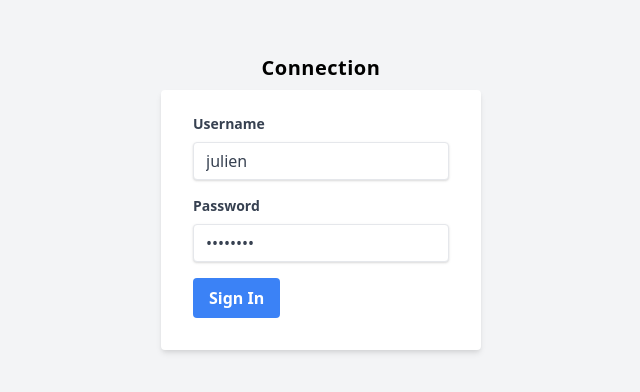
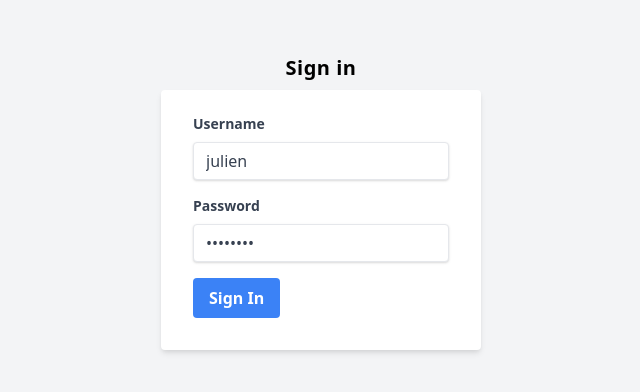
Before and after one commit to juliencrn/chat, a React (Create React App) app in the folder frontend/: page /login in a window 1280 px wide. Shown: the part 190-582 px from the top of the page, without its empty margins (319-959 px from the left). Built offline with nearby package versions, Linux system fonts and the light colour scheme.

Commit message:
[frontend] Split Login scrren into components

```diff
--- /dev/null
+++ b/frontend/src/components/LoginForm.tsx
@@ -0,0 +1,77 @@
+import React from 'react';
+import * as yup from "yup"
+import { yupResolver } from "@hookform/resolvers/yup"
+import { useForm } from "react-hook-form"
+import { useDispatch} from 'react-redux'
+import TextInput from '../components/TextInput';
+import { useLoginMutation } from '../state/authApi';
+import {  logout, setCompleteUser } from '../state/authSlice';
+
+
+export interface LoginFormValue {
+  username: string
+  password: string
+}
+
+const initialValues: LoginFormValue = {
+  username: 'julien',
+  password: 'password',
+}
+
+const validationSchema = yup.object().shape({
+  username: yup.string().required(),
+  password: yup.string().min(8).required(),
+})
+
+function LoginForm() {
+  const dispatch = useDispatch()
+  const [login, loginState] = useLoginMutation()
+  const { register, ...form } = useForm<LoginFormValue>({
+    resolver: yupResolver(validationSchema),
+    defaultValues: initialValues
+  })
+
+  const submit = form.handleSubmit(async (values: LoginFormValue) => {
+    try {
+      const res = await login(values).unwrap()
+      dispatch(setCompleteUser(res))
+    } catch (error) {
+      dispatch(logout())
+    }
+  })
+
+  const { errors } = form.formState
+
+  return (
+          <form noValidate onSubmit={submit}>
+            {loginState.error && (
+              <p className="text-red-500 text-xs italic mb-4">
+                Could not connect, please try again.
+              </p>
+            )}
+
+            <TextInput
+              {...register("username")}
+              label="Username"
+              errors={errors.username}
+              inputProps={{ placeholder: "Username" }}
+            />
+            <TextInput
+              {...register("password")}
+              label="Password"
+              errors={errors.username}
+              inputProps={{
+                placeholder: "******************",
+                autoComplete: "current-password",
+                type: "password"
+              }}
+            />
+
+            <button disabled={loginState.isLoading} className="bg-blue-500 hover:bg-blue-700 text-white font-bold py-2 px-4 rounded focus:outline-none focus:shadow-outline" type="submit">
+              Sign In
+            </button>
+          </form>
+  );
+}
+
+export default LoginForm;
--- /dev/null
+++ b/frontend/src/components/PublicLayout.tsx
@@ -0,0 +1,23 @@
+import React from 'react'
+
+interface LayoutProps {
+    children: React.ReactChild
+    title: string
+}
+
+function PublicLayout({ children, title }: LayoutProps) {
+    return (
+        <div className="flex flex-1 flex-col">
+            <div className="w-full max-w-xs m-auto">
+                <h2 className="font-bold text-xl tracking-wide mb-2 text-center">
+                    {title}
+                </h2>
+                <div className="bg-white shadow-md rounded px-8 pt-6 pb-8 mb-4">
+                    {children}
+                </div>
+            </div>
+        </div>
+    )
+}
+
+export default PublicLayout
--- a/frontend/src/screens/Login.tsx
+++ b/frontend/src/screens/Login.tsx
@@ -1,81 +1,13 @@
 import React from 'react';
-import * as yup from "yup"
-import { yupResolver } from "@hookform/resolvers/yup"
-import { useForm } from "react-hook-form"
-import { useDispatch} from 'react-redux'
-import TextInput from '../components/TextInput';
-import { useLoginMutation } from '../state/authApi';
-import {  logout, setCompleteUser } from '../state/authSlice';
 
-
-export interface LoginFormValue {
-  username: string
-  password: string
-}
-
-const initialValues: LoginFormValue = {
-  username: 'julien',
-  password: 'password',
-}
-
-const validationSchema = yup.object().shape({
-  username: yup.string().required(),
-  password: yup.string().min(8).required(),
-})
+import LoginForm from '../components/LoginForm';
+import PublicLayout from '../components/PublicLayout';
 
 function Login() {
-  const dispatch = useDispatch()
-  const [login, loginState] = useLoginMutation()
-  const { register, ...form } = useForm<LoginFormValue>({
-    resolver: yupResolver(validationSchema),
-    defaultValues: initialValues
-  })
-
-  const submit = form.handleSubmit(async (values: LoginFormValue) => {
-    try {
-      const res = await login(values).unwrap()
-      dispatch(setCompleteUser(res))
-    } catch (error) {
-      dispatch(logout())
-    }
-  })
-
-  const { errors } = form.formState
-
   return (
-      <div className="flex flex-1 flex-col">
-        <div className="w-full max-w-xs m-auto">
-          <h2 className="font-bold text-xl tracking-wide mb-2 text-center">Connection</h2>
-          <form className="bg-white shadow-md rounded px-8 pt-6 pb-8 mb-4" noValidate onSubmit={submit}>
-            {loginState.error && (
-              <p className="text-red-500 text-xs italic mb-4">
-                Could not connect, please try again.
-              </p>
-            )}
-
-            <TextInput
-              {...register("username")}
-              label="Username"
-              errors={errors.username}
-              inputProps={{ placeholder: "Username" }}
-            />
-            <TextInput
-              {...register("password")}
-              label="Password"
-              errors={errors.username}
-              inputProps={{
-                placeholder: "******************",
-                autoComplete: "current-password",
-                type: "password"
-              }}
-            />
-
-            <button disabled={loginState.isLoading} className="bg-blue-500 hover:bg-blue-700 text-white font-bold py-2 px-4 rounded focus:outline-none focus:shadow-outline" type="submit">
-              Sign In
-            </button>
-          </form>
-        </div>
-      </div>
+    <PublicLayout title="Sign in">
+      <LoginForm />
+    </PublicLayout>
   );
 }
 
```
